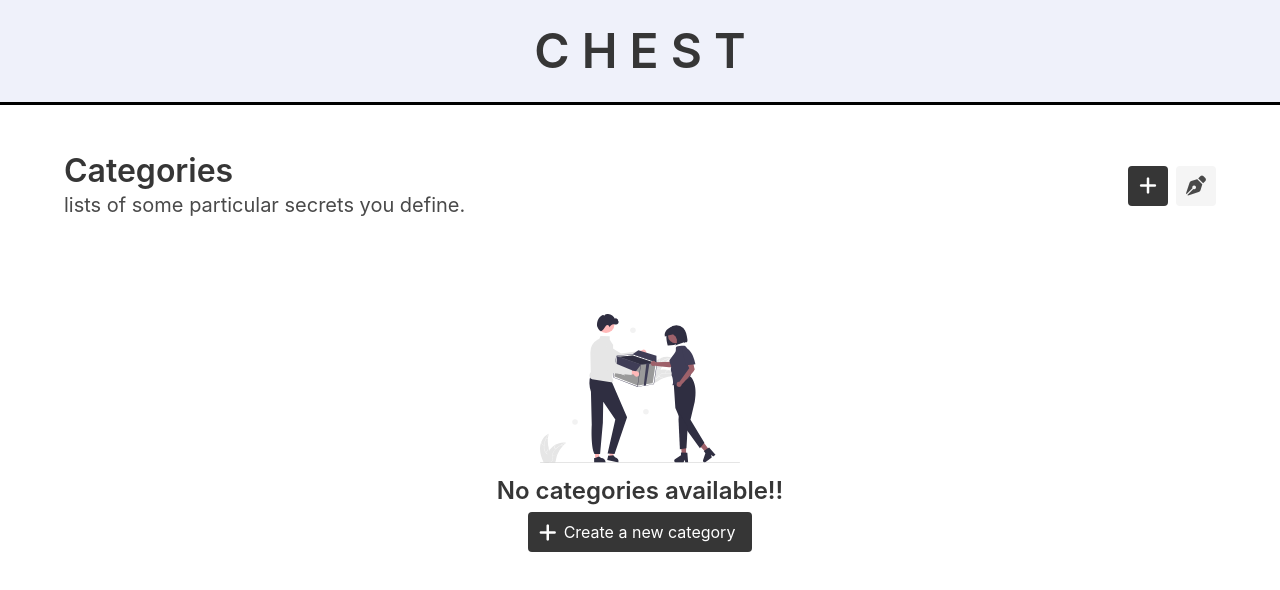
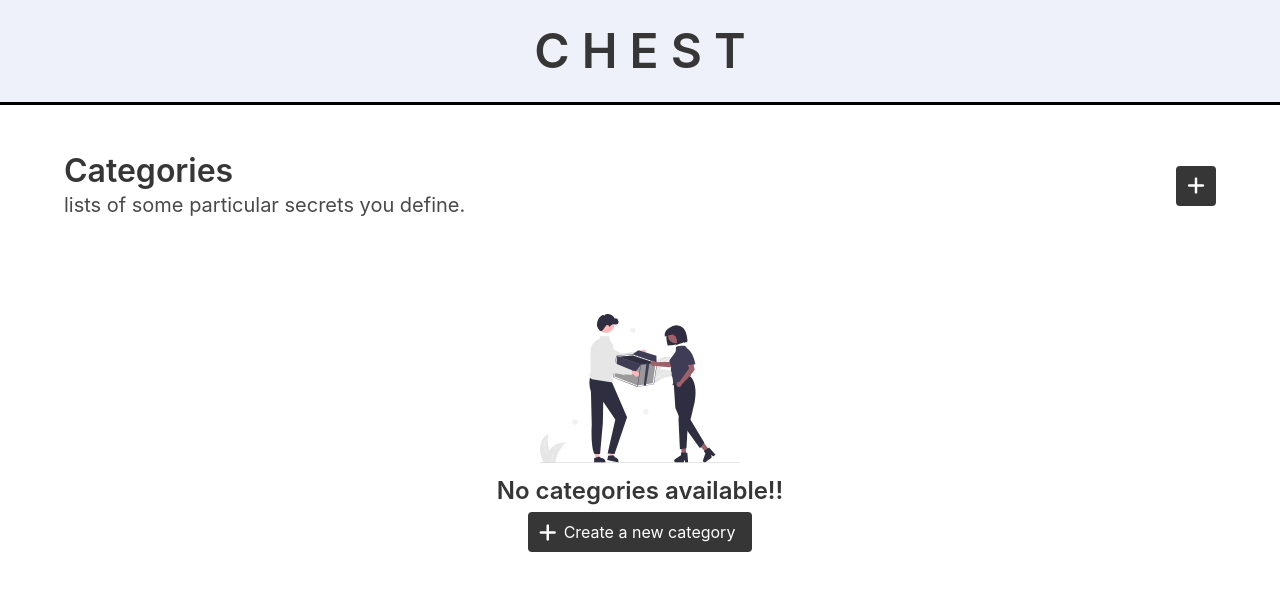
Before and after one commit to you97ssef/Vault, a Vue app: page / in a window 1280 px wide. Shown: the top 590 px of the page. Built offline with nearby package versions, Linux system fonts and the light colour scheme; what crypto-ts would draw is missing.

Commit message:
enabling edition if there is categories

```diff
--- a/src/views/category/Categories.vue
+++ b/src/views/category/Categories.vue
@@ -35,7 +35,7 @@ export default defineComponent({
                         <i class="fa-solid fa-lg fa-plus"></i>
                     </span>
                 </router-link>
-                <button class="button is-black is-light"  v-if="categories.length == 0" @click="toggleEdition()">
+                <button class="button is-black is-light" v-if="categories.length != 0" @click="toggleEdition()">
                     <span class="icon">
                         <i class="fa-solid fa-lg fa-pen-nib" v-if="!edition"></i>
                         <i class="fa-solid fa-lg fa-xmark" v-if="edition"></i>
```
